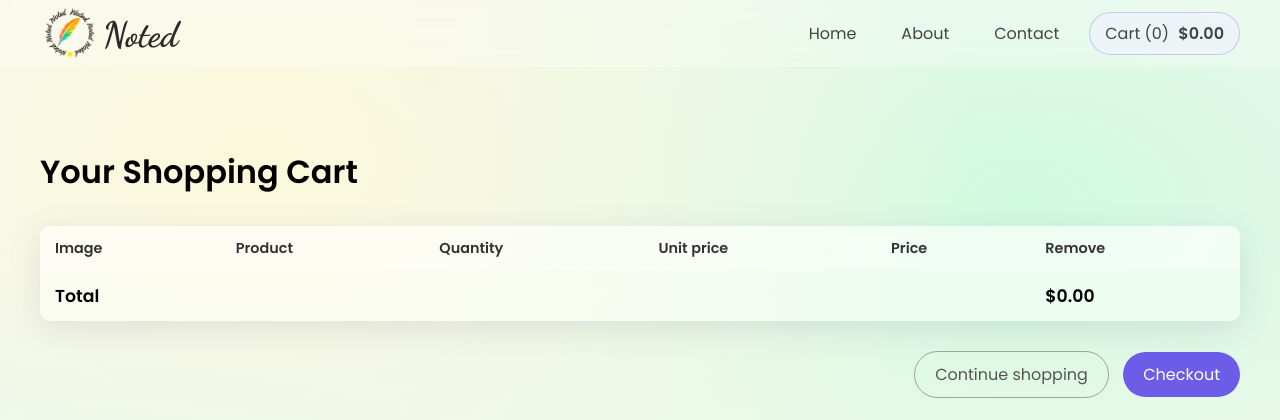
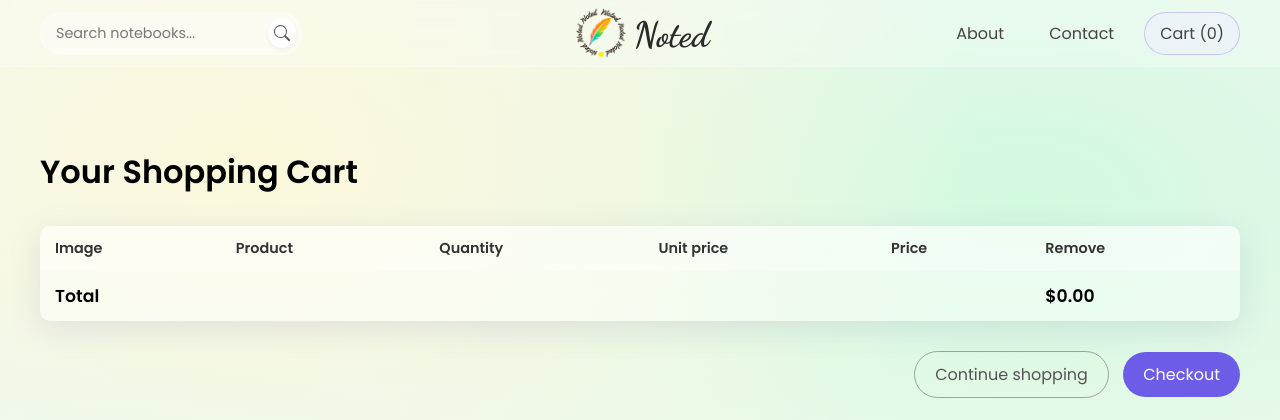
Before and after one commit to Tilooo/Noted, a Django app: page /cart/ in a window 1280 px wide. Shown: the top 420 px of the page. Run offline with Django 5.2, Linux system fonts and the light colour scheme.

Commit message:
20. Added the search Bar and its styles.

```diff
--- a/static/css/style.css
+++ b/static/css/style.css
@@ -237,6 +237,22 @@ tr.total {
     align-items: center;
     max-width: 1200px;
     margin: 0 auto;
+    width: 100%;
+}
+
+/* the 3 header columns */
+.header-left, .header-right {
+    flex: 1; /* each takes up 1 part of the available space */
+}
+
+.header-center {
+    display: flex;
+    justify-content: center;
+}
+
+.header-right {
+    display: flex;
+    justify-content: flex-end; /* to the far right */
 }
 
 .logo a {
@@ -284,7 +300,7 @@ tr.total {
     background-color: rgba(255, 255, 255, 0.5);
 }
 
-/* special styling for the cart link */
+/* styling for the cart link */
 .cart-link a {
     background-color: rgba(240, 240, 255, 0.6); /* violet-white tint */
     border: 1px solid rgba(108, 92, 231, 0.3); /* violet border */
@@ -298,6 +314,46 @@ tr.total {
 .cart-link span {
     font-weight: 600;
     margin-left: 5px;
+}
+
+/* search form */
+.search-form {
+    display: flex;
+    align-items: center;
+    background-color: rgba(255, 255, 255, 0.4);
+    border: 1px solid rgba(255, 255, 255, 0.3);
+    border-radius: 50px;
+    padding: 5px;
+    max-width: 250px;
+}
+
+.search-input {
+    border: none;
+    background: transparent;
+    outline: none;
+    padding: 5px 10px;
+    font-family: 'Poppins', sans-serif;
+    font-size: 0.9rem;
+    color: #333;
+    width: 100%;
+}
+
+.search-input::placeholder {
+    color: #777;
+}
+
+.search-button {
+    background: white;
+    border: none;
+    border-radius: 50%;
+    width: 30px;
+    height: 30px;
+    display: flex;
+    align-items: center;
+    justify-content: center;
+    cursor: pointer;
+    color: #555;
+    box-shadow: 0 2px 5px rgba(0,0,0,0.05);
 }
 
 /* Footer Styles */
--- a/templates/shop/base.html
+++ b/templates/shop/base.html
@@ -19,27 +19,41 @@
 <header class="site-header">
     <div class="header-container">
 
-        <!-- The Logo -->
-        <div class="logo">
+    <!-- Column 1: Search Bar (Left) -->
+    <div class="header-left">
+        <form action="#" method="get" class="search-form">
+            <input type="text" name="q" placeholder="Search notebooks..." class="search-input">
+            <button type="submit" class="search-button">
+                <!-- Simple SVG for a magnifying glass icon -->
+                <svg xmlns="http://www.w3.org/2000/svg" width="16" height="16" fill="currentColor" class="bi bi-search" viewBox="0 0 16 16">
+                    <path d="M11.742 10.344a6.5 6.5 0 1 0-1.397 1.398h-.001c.03.04.062.078.098.115l3.85 3.85a1 1 0 0 0 1.415-1.414l-3.85-3.85a1.007 1.007 0 0 0-.115-.1zM12 6.5a5.5 5.5 0 1 1-11 0 5.5 5.5 0 0 1 11 0z"/>
+                </svg>
+            </button>
+        </form>
+    </div>
+
+    <!-- Column 2: Logo (Center) -->
+    <div class="header-center logo">
         <a href="{% url 'shop:product_list' %}">
             <img src="{% static 'images/logo.png' %}" alt="Noted Logo">
             <span class="logo-text">Noted</span>
         </a>
     </div>
 
-        <!-- The Navigation -->
+    <!-- Column 3: Navigation (Right) -->
+    <div class="header-right">
         <nav class="main-nav">
             <ul>
-                <li><a href="{% url 'shop:product_list' %}">Home</a></li>
                 <li><a href="#">About</a></li>
                 <li><a href="#">Contact</a></li>
                 <li class="cart-link">
                     <a href="{% url 'cart:cart_detail' %}">
-                        Cart ({{ cart|length }}) <span>${{ cart.get_total_price|floatformat:2 }}</span>
+                        Cart ({{ cart|length }})
                     </a>
                 </li>
             </ul>
         </nav>
+    </div>
 
 </div>
 </header>
```
Lines whose indentation alone changed are shown as unchanged.
